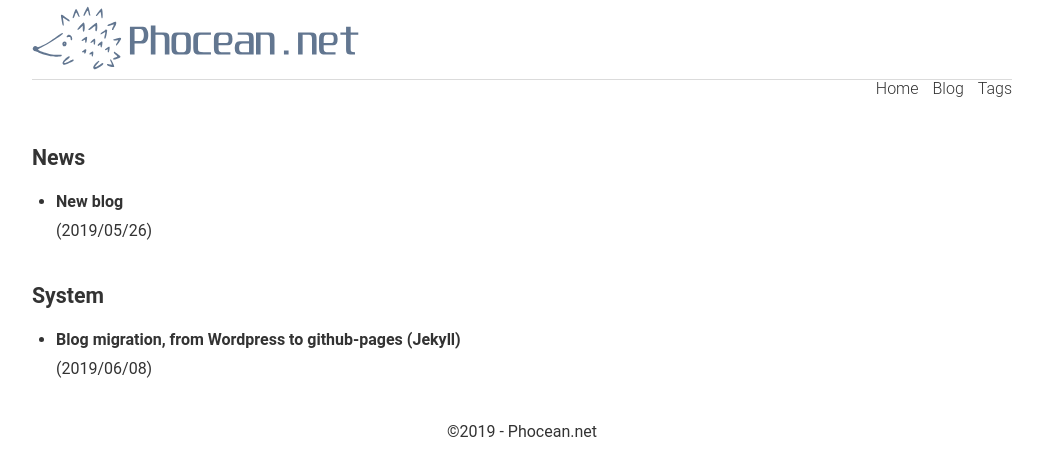
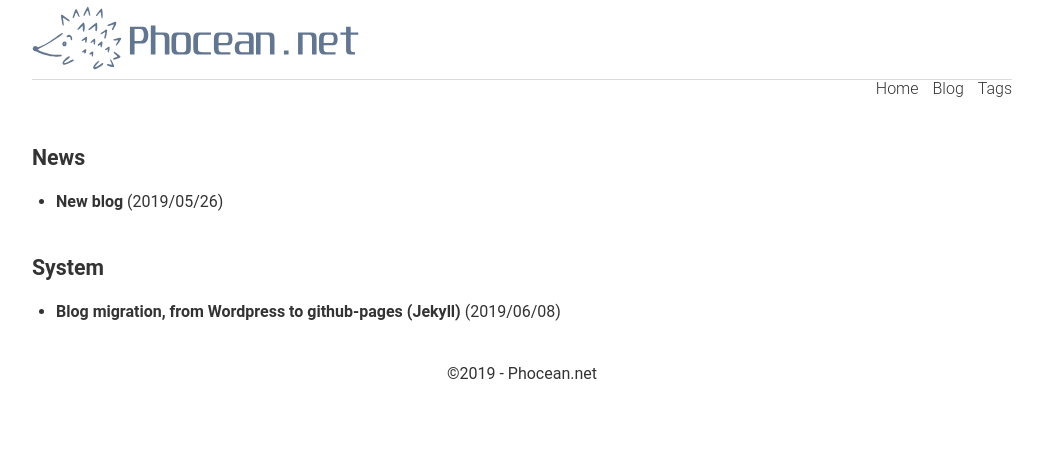
Before and after one commit to phocean/phocean.github.io, a Jekyll site: the page built from tags.md, in a window 1280 px wide. Shown: the top 476 px of the page, without its empty margins (118-1161 px from the left). Built offline with Jekyll 4.4.1, drawn with Linux system fonts in a browser that asks for light colours.

Commit message:
Improve layout

```diff
--- a/tags.md
+++ b/tags.md
@@ -23,12 +23,10 @@
   <h3 id="{{ tag[0] | slugify }}">{{ tag | first }}</h3>
   <ul class="tags-expo-posts">
     {% for post in tag[1] %}
-    <a href="{{ post.url }}">
     <li>
-      {{ post.title }}
+      <a href="{{ post.url }}">{{ post.title }}</a>
+      ({{ post.date | date: "%Y/%m/%d" }})
     </li>
-    </a>
-    ({{ post.date | date: "%Y/%m/%d" }})
     {% endfor %}
   </ul>
 {% endfor %}
```
